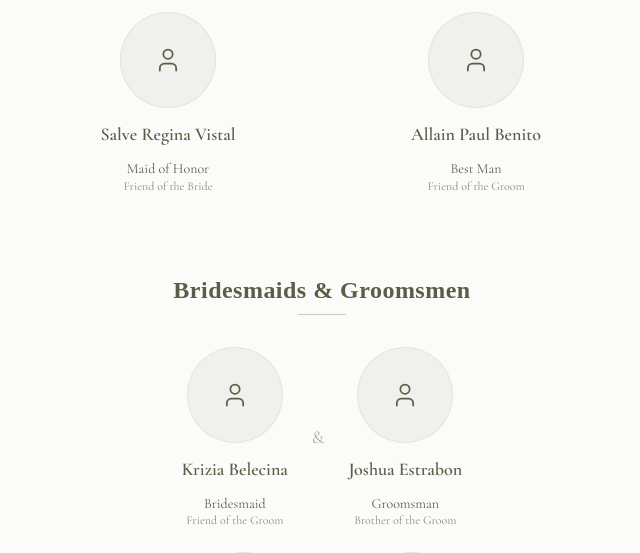
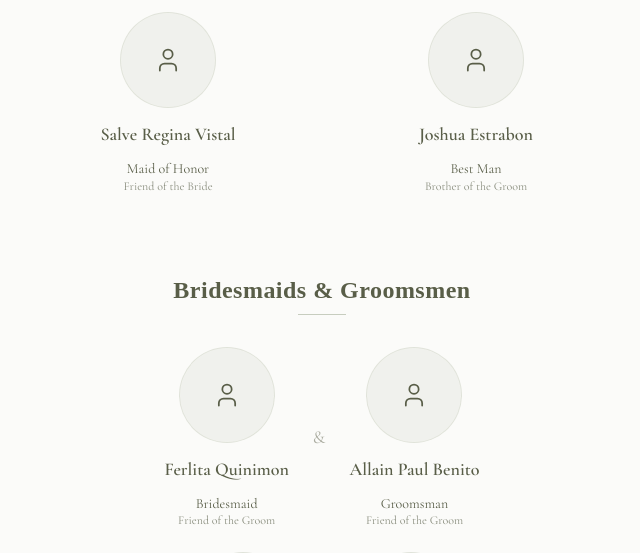
Before and after one commit to CeeZ-11/wedding-rsvp, a React (Vite) app: page /guide in a window 1280 px wide. Shown: the part 5700-6253 px from the top of the page, without its empty margins (318-958 px from the left). Built offline with nearby package versions, Linux system fonts and the light colour scheme.

Commit message:
Update entourage

```diff
--- a/src/data/entourage.ts
+++ b/src/data/entourage.ts
@@ -66,14 +66,14 @@ export const entourage: EntourageData = {
 
     bestMan: [
       {
-        name: "Allain Paul Benito",
+        name: "Joshua Estrabon",
         role: "Best Man",
-        relation: "Friend of the Groom",
+        relation: "Brother of the Groom",
       },
     ],
 
     bridesmaids: [
-      { name: "Krizia Belecina", role: "Bridesmaid", relation: "Friend of the Groom" },
+      { name: "Ferlita Quinimon", role: "Bridesmaid", relation: "Friend of the Groom" },
       { name: "Ekklesia Mission", role: "Bridesmaid", relation: "Friend of the Bride" },
       { name: "Ivy Grace Karaan", role: "Bridesmaid", relation: "Friend of the Bride" },
       { name: "Faith Victory Villaruz", role: "Bridesmaid", relation: "Friend of the Bride" },
@@ -82,7 +82,7 @@ export const entourage: EntourageData = {
     ],
 
     groomsmen: [
-      { name: "Joshua Estrabon", role: "Groomsman", relation: "Brother of the Groom" },
+      { name: "Allain Paul Benito", role: "Groomsman", relation: "Friend of the Groom" },
       { name: "Daniel Yared", role: "Groomsman", relation: "Friend of the Groom" },
       { name: "John Rey Palacios", role: "Groomsman", relation: "Friend of the Groom" },
       { name: "Emmanuel Estrabon", role: "Groomsman", relation: "Brother of the Groom" },
```
